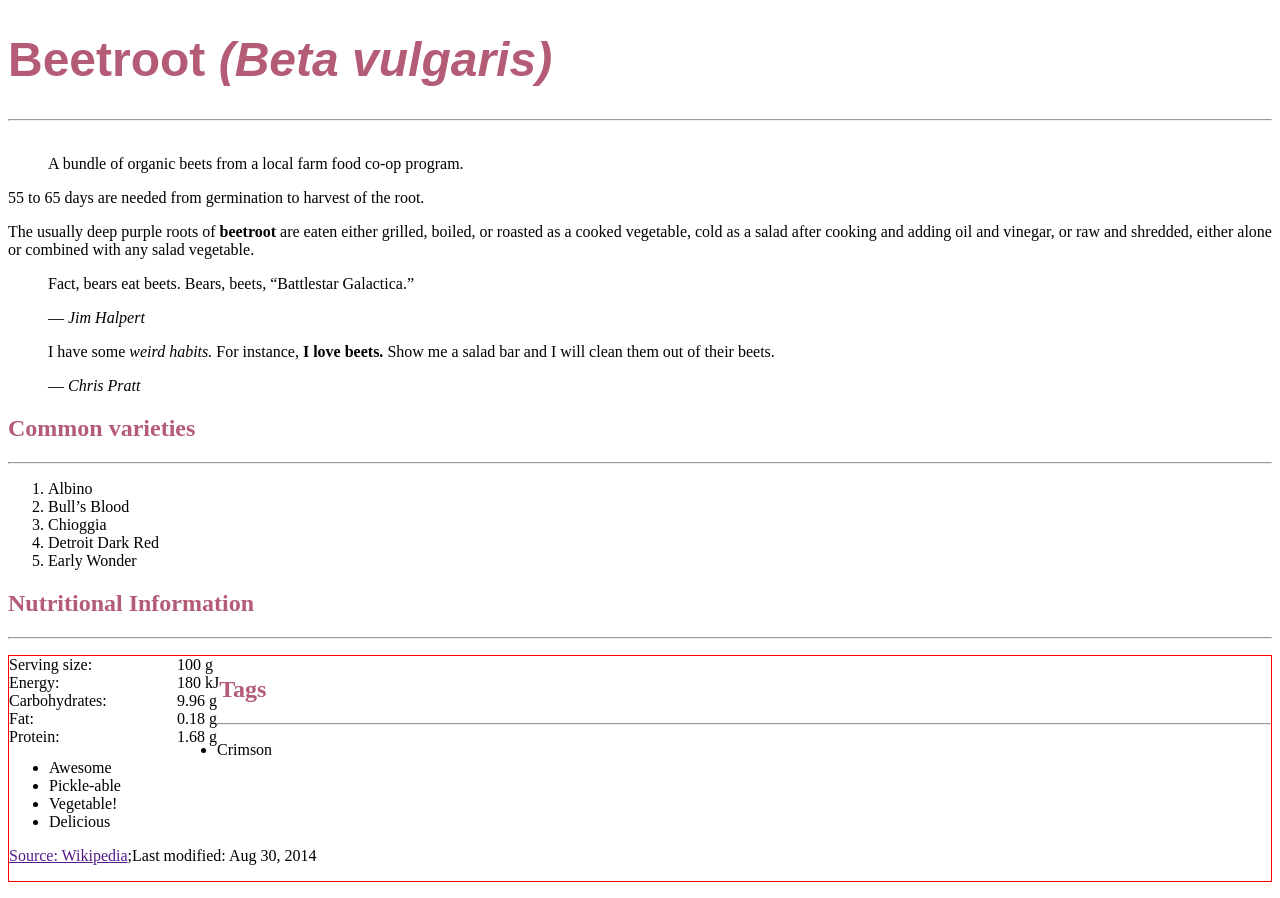
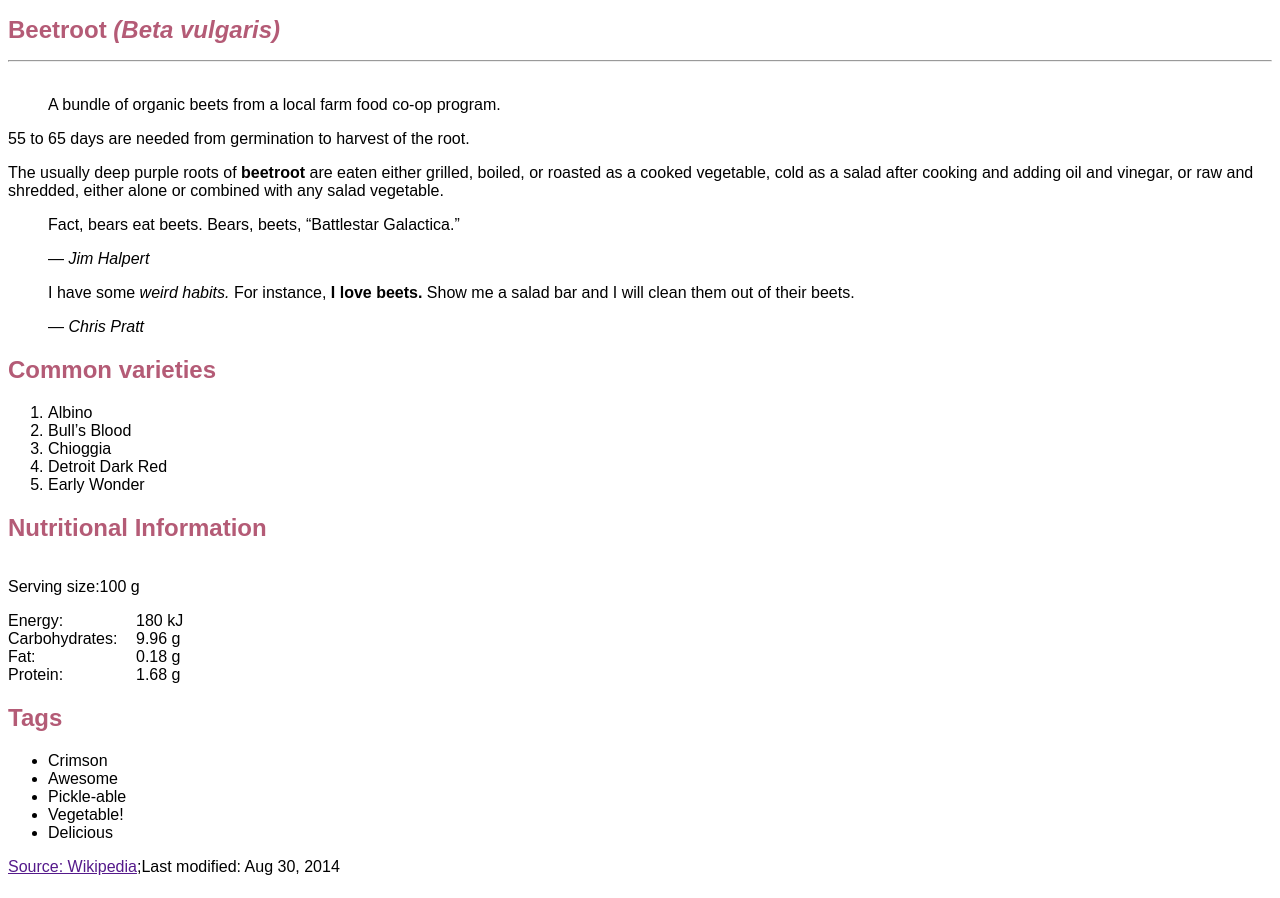
Before and after one commit to boot0080/dsn1678-exercise-0, a plain HTML site: page index.html in a window 1280 px wide. Drawn offline with Linux system fonts and the light colour scheme.

Commit message:
added colour and font family

```diff
--- a/css/general.css
+++ b/css/general.css
@@ -1,12 +1,11 @@
 @charset "UTF-8";
 
 body {
-
+		font-family: sans-serif;
 }
 
 h1 {
-	font-size: 3rem;
-	font-family: sans-serif;
+	font-size: 1.5rem;
 	color: #b45b76;
 }
 
@@ -14,8 +13,11 @@ h2 {
 	color: #b45b76;
 }
 
+blockquote{
+
+}
+
 dl {
-	border: 1px solid red;
 	/*
 	Overflow hidden is a clearfix
 	It reminds the <dl> to wrap around its floated children
@@ -31,6 +33,6 @@ dt {
 
 dd {
 	float: left;
-	margin; 0;
+	margin: 0;
 	padding: 0;
 }
--- a/index.html
+++ b/index.html
@@ -36,7 +36,6 @@ clean them out of their beets.</p>
 	</blockquote>
 
 	<h2>Common varieties</h2>
-	<hr>
 
 		<ol>
 			<li>Albino</li>
@@ -47,17 +46,15 @@ clean them out of their beets.</p>
 		</ol>
 
 	<h2>Nutritional Information</h2>
-	<hr>
 	<dl>
-		<dt>Serving size:</dt><dd><data value="100">100 g</data></dd>
+		<p>Serving size:<data value="100">100 g</data></p>
 		<dt>Energy:</dt><dd><data value="180">180 kJ</data></dd>
 		<dt>Carbohydrates:</dt><dd><data value="9.96">9.96 g</data></dd>
 		<dt>Fat:</dt><dd><data value="0.18">0.18 g</data></dd>
 		<dt>Protein:</dt><dd><data value="1.68">1.68 g</data></dd>
-	</table>
+	</dl>
 
   <h2>Tags</h2>
-	<hr>
 		<ul>
 			<li>Crimson</li>
 			<li>Awesome</li>
@@ -66,7 +63,7 @@ clean them out of their beets.</p>
 			<li>Delicious</li>
 		</ul>
 
-	<p><a href="">Source: Wikipedia</a>;Last modified: <time>Aug 30, 2014</time></p>
+	<p><a href="">Source: Wikipedia</a>;Last modified: <time datetime="2014-08-30">Aug 30, 2014</time></p>
 
 </body>
 </html>
```
